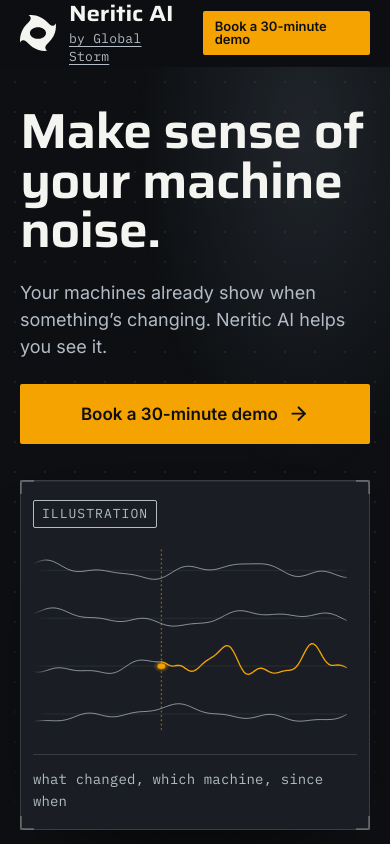
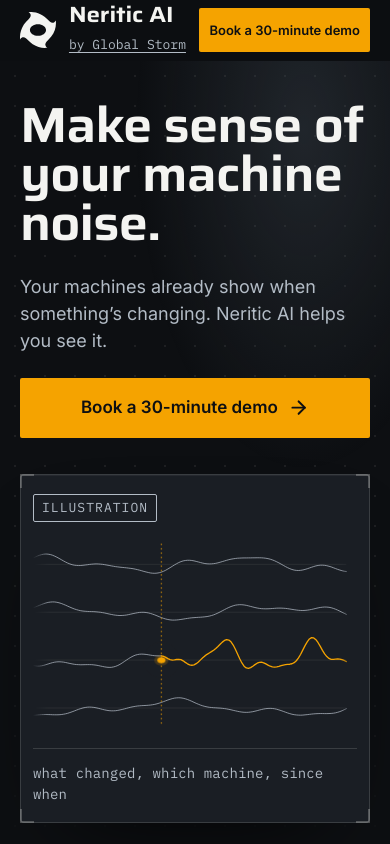
Before and after one commit to GlobalStormCloud/neritic.ai, an Astro site: page / in a window 390 px wide. Shown: the top 844 px of the page. Built offline with nearby package versions, Linux system fonts and the light colour scheme; Astro itself is replaced by a stand-in of ours.

Commit message:
Fit the header label on phones without wrapping
Tighter gaps on phones, the label never wraps, and it shows from 390px wide (this replaces the 380px mentioned earlier). Below 390px the header keeps the arrow-only button.

```diff
--- a/src/components/Header.astro
+++ b/src/components/Header.astro
@@ -45,13 +45,17 @@ const h = site.header;
   }
   @media (max-width: 900px) { .nav__links { display: none; } }
   @media (max-width: 640px) {
+    .nav__in { gap: 12px; }
+    .brand__txt { white-space: nowrap; }
+    .brand__by { letter-spacing: 0; }
     .brand :global(.gsmark) { font-size: 36px; }
     /* the approved label, smaller, no arrow; the arrow-only button is kept for the narrowest phones */
-    .nav__cta :global(.btn) { padding: 0 12px; font-size: 0.8125rem; }
+    .nav__cta :global(.btn) { padding: 0 10px; font-size: 0.8125rem; white-space: nowrap; }
     .nav__cta :global(.arr) { display: none; }
     .nav__cta-icon { display: none; }
   }
-  @media (max-width: 379px) {
+  /* the label needs 171px next to the brand: it fits from 390px wide */
+  @media (max-width: 389px) {
     .nav__cta { display: none; }
     .nav__cta-icon { display: inline-flex; }
   }
```
